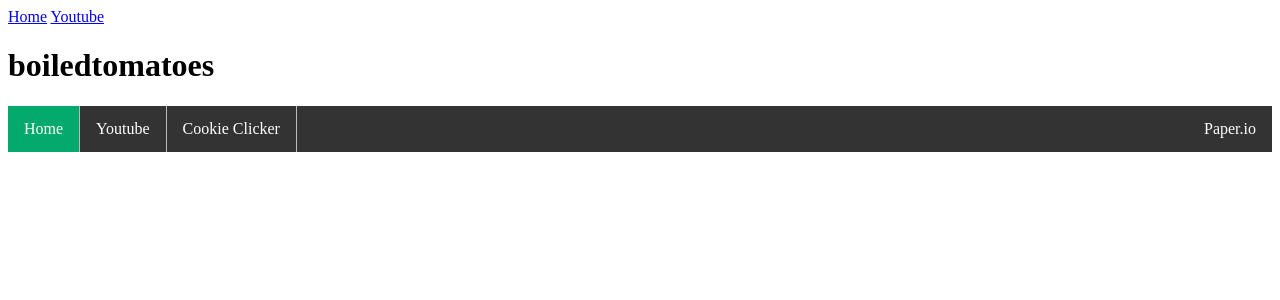
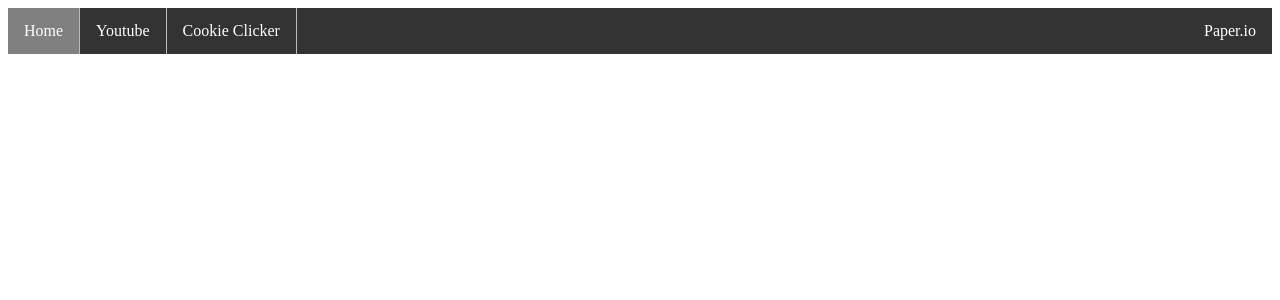
Before and after one commit to boiledtomatoes/boiledtomatoes.github.io, a Jekyll site: the page built from index.html, in a window 1280 px wide. Shown: the top 300 px of the page. Built offline with Jekyll 4.4.1, drawn with Linux system fonts in a browser that asks for light colours.

Commit message:
youtube upd

```diff
--- a/index.html
+++ b/index.html
@@ -3,13 +3,7 @@ theme: jekyll-theme-hacker
 title: boiledtomatoes
 description: game and watch
 ---
-<html>
- <div>
-    <nav>
-      <a href="/">Home</a>
-      <a href="/Youtube/">Youtube</a>
-    </nav>
-    <h1>boiledtomatoes</h1>
+
 <html>
 <head>
 <style>
@@ -43,7 +37,7 @@ li a:hover:not(.active) {
 }
 
 .active {
-  background-color: #04AA6D;
+  background-color: #808080;
 }
 </style>
 </head>
@@ -51,7 +45,7 @@ li a:hover:not(.active) {
 
 <ul>
   <li><a class="active" href="#home">Home</a></li>
-  <li><a href="/Youtube">Youtube</a></li>
+  <li><a href="/youtube">Youtube</a></li>
   <li><a href="#cookieclicker">Cookie Clicker</a></li>
   <li style="float:right"><a href="/paper">Paper.io</a></li>
 </ul>
```
